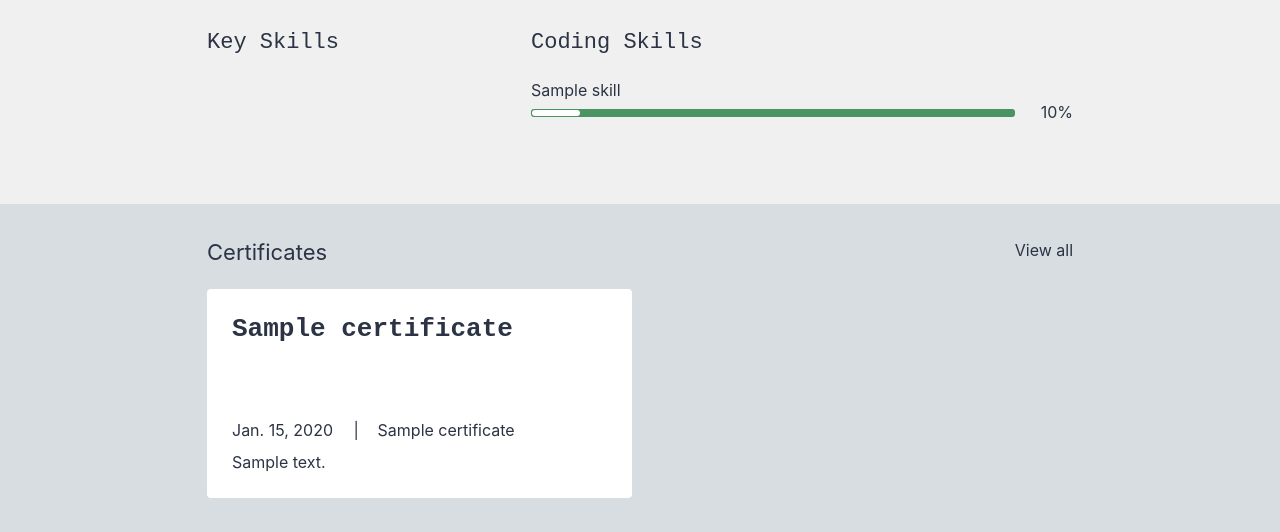
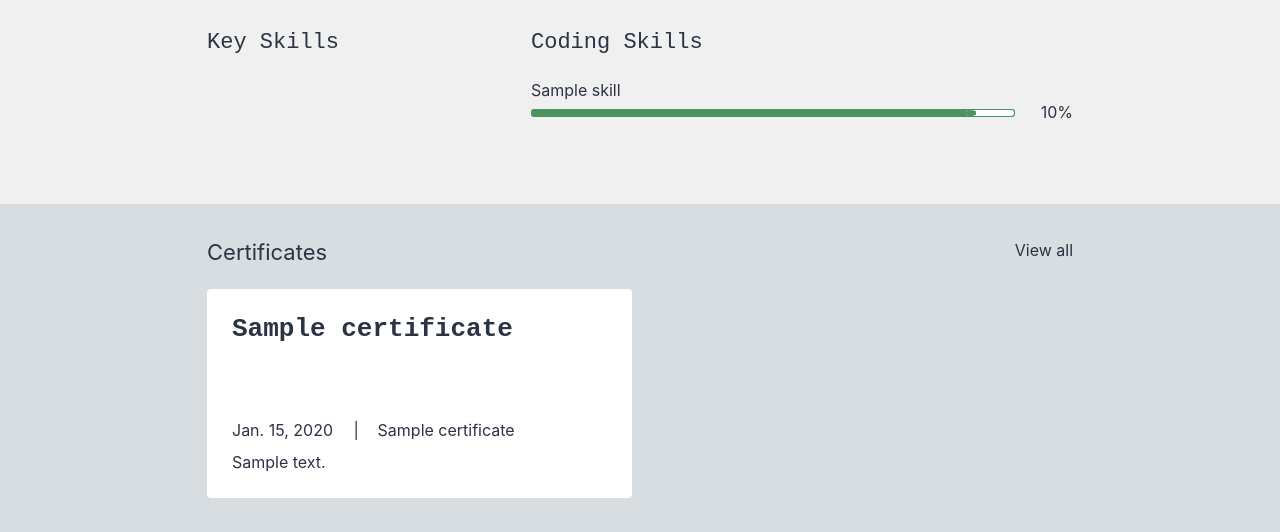
Before and after one commit to Ivansstyle/djangoCVWebsite, a Django app: page / in a window 1280 px wide. Shown: the part 494-1026 px from the top of the page. Run offline with Django 4.2, Linux system fonts and the light colour scheme; tables that the repository leaves empty hold one stand-in row (values such as "Sample post"); data that the repository does not hold is empty; parts of the project's set-up code (start-up, migrations or seed data) failed here and were passed over; some libraries are stand-ins or nearby versions.

Commit message:
Reverse progress bar direction and enhance visuals
Changes have been made to the style.css file to reverse the direction of the progress bar and improve its visual styling. CSS properties 'direction' has been added to '.progress.progressStyle' to reverse the progress. 'Position' and 'overflow' attributes have been added to '.progressStyle .progress-bar' for positioning enhancements. An 'after' pseudo-element is introduced to add curviness to the progress bar, delivering a more appealing look and feel.

```diff
--- a/static/css/style.css
+++ b/static/css/style.css
@@ -340,15 +340,31 @@ a, .btn {
 }
 
 .progress.progressStyle {
+    direction: rtl; /* Reverse the progress bar */
     height: 8px;
     padding: 1px;
     background-color: var(--secondaryColor);
     border-radius: 3px;
 }
+
 .progressStyle .progress-bar {
+    position: relative; /* Set to relative so ::after can absolute position within it */
     background-color: #fff;
     border-radius: 3px;
+    overflow: hidden; /* Hide anything outside of progress bar */
 }
+
+.progress-bar::after {
+    content: "";
+    position: absolute;
+    top: 0;
+    left: -10px; /* Move it a bit to the left to achieve the desired effect */
+    width: 20px; /* Control size of the curviness */
+    height: 100%;
+    background-color: var(--secondaryColor);
+     border-radius: 0 30% 30% 0;
+}
+
 .progressCol + .progressCol {
     padding-top: 18px;
 }
```
Lines whose indentation alone changed are shown as unchanged.
